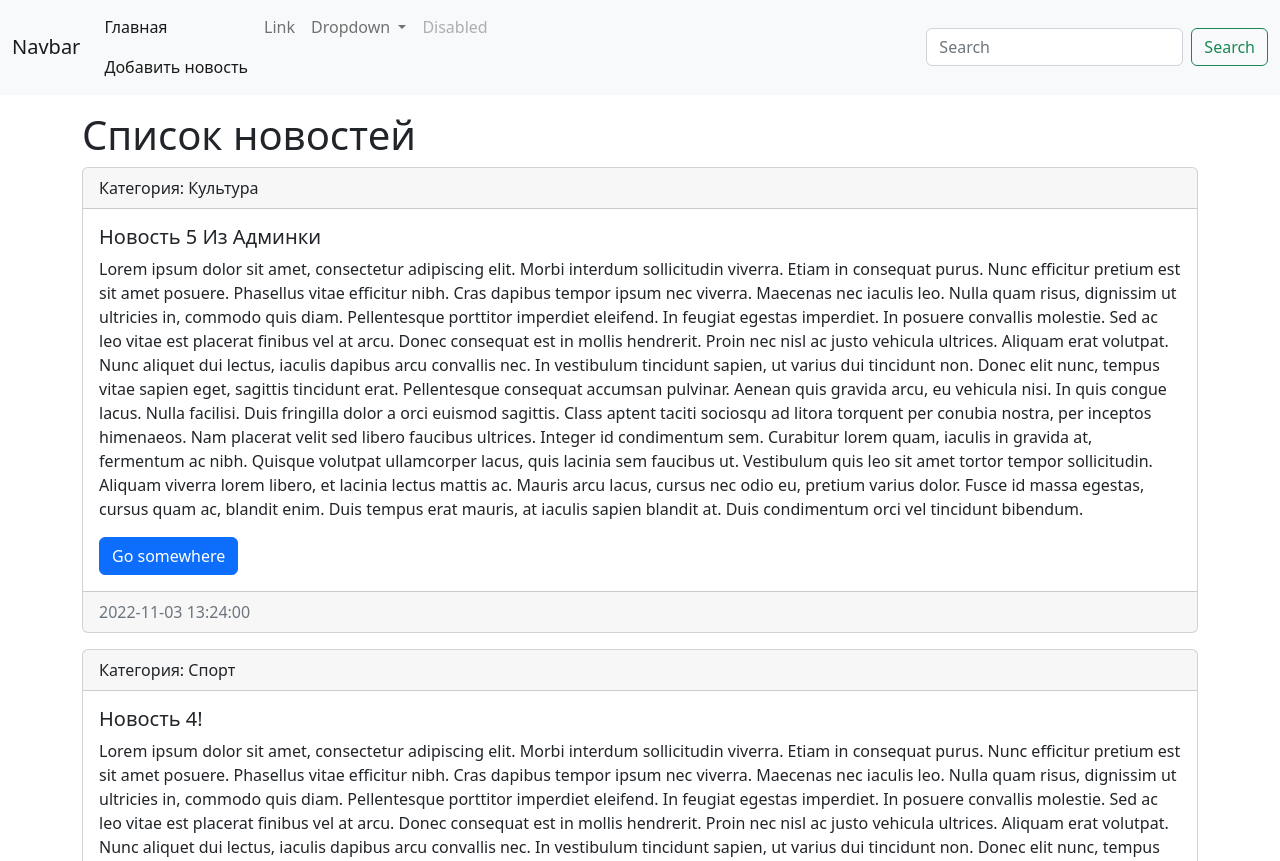
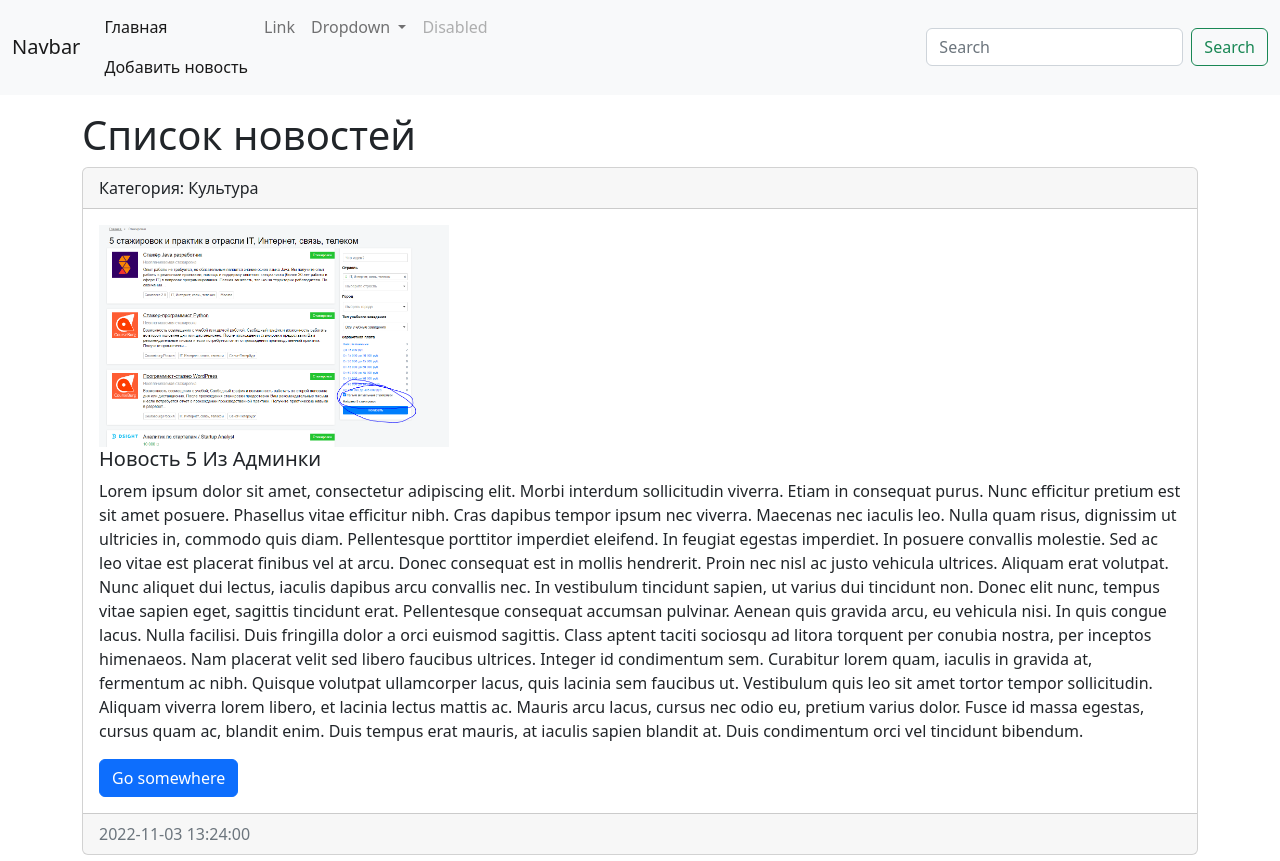
Before and after one commit to Mazad124/Web_proekt, a Django app: page / in a window 1280 px wide. Shown: the part 57-918 px from the top of the page. Run offline with Django 3.2, Linux system fonts and the light colour scheme; data comes from the database, SQL or seed files in the repository; both versions use the stored data as it was after the commit.

Commit message:
Дерективы, теги и фильтры

```diff
--- a/Web_proekt/wsgi.py
+++ b/Web_proekt/wsgi.py
@@ -6,7 +6,7 @@ and any production WSGI deployments. It should expose a module-level variable
 named ``application``. Django's ``runserver`` and ``runfcgi`` commands discover
 this application via the ``WSGI_APPLICATION`` setting.
 
-Usually you will have the standard Django WSGI application here, but it also
+Usually11 you will have the standard Django WSGI application here, but it also
 might make sense to replace the whole Django WSGI application with a custom one
 that later delegates to the Django one. For example, you could introduce WSGI
 middleware here, or combine a Django application with an application of another
--- a/news/templates/news/index.html
+++ b/news/templates/news/index.html
@@ -60,9 +60,18 @@
                     Категория: {{ item.category }}
                 </div>
                 <div class="card-body">
-                    <h5 class="card-title">{{ item.title }}</h5>
-                    <p class="card-text">{{ item.content }}</p>
-                    <a href="#" class="btn btn-primary">Go somewhere</a>
+                    <div class="media">
+                        {% if item.photo %}
+                            <img src="{{ item.photo.url }}" alt="" width="350" class="mr-3">
+                        {% else %}
+                            <img src="https://picsum.photos/id/1060/350/235/?blur=2" alt="">
+                        {% endif %}
+                        <div class="media-body">
+                            <h5 class="card-title">{{ item.title }}</h5>
+                            <p class="card-text">{{ item.content }}</p>
+                            <a href="#" class="btn btn-primary">Go somewhere</a>
+                        </div>
+                    </div>
                 </div>
                 <div class="card-footer text-muted">
                     {{ item.created_at|date:"Y-m-d H:i:s" }}
```
Also changed, not shown: db.sqlite3, media/photos/2022/11/07/Снимок.PNG (added).
